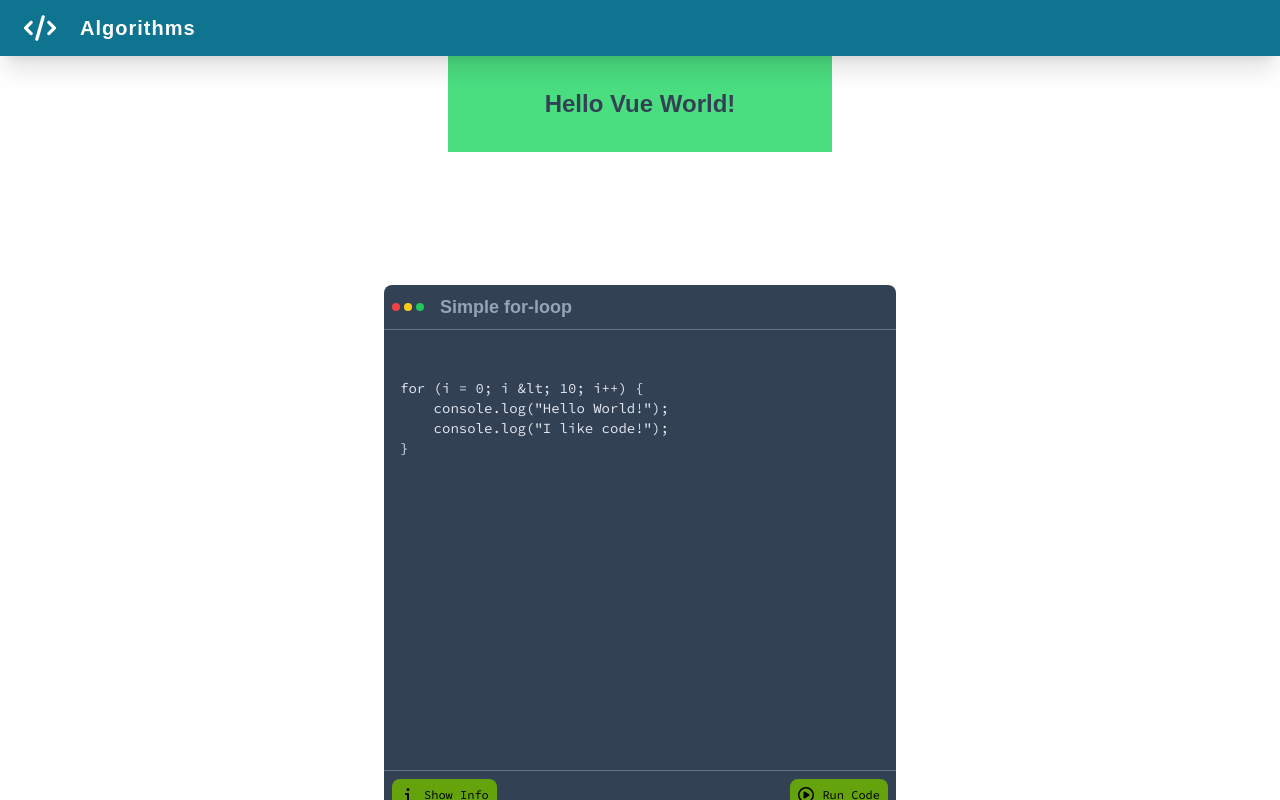
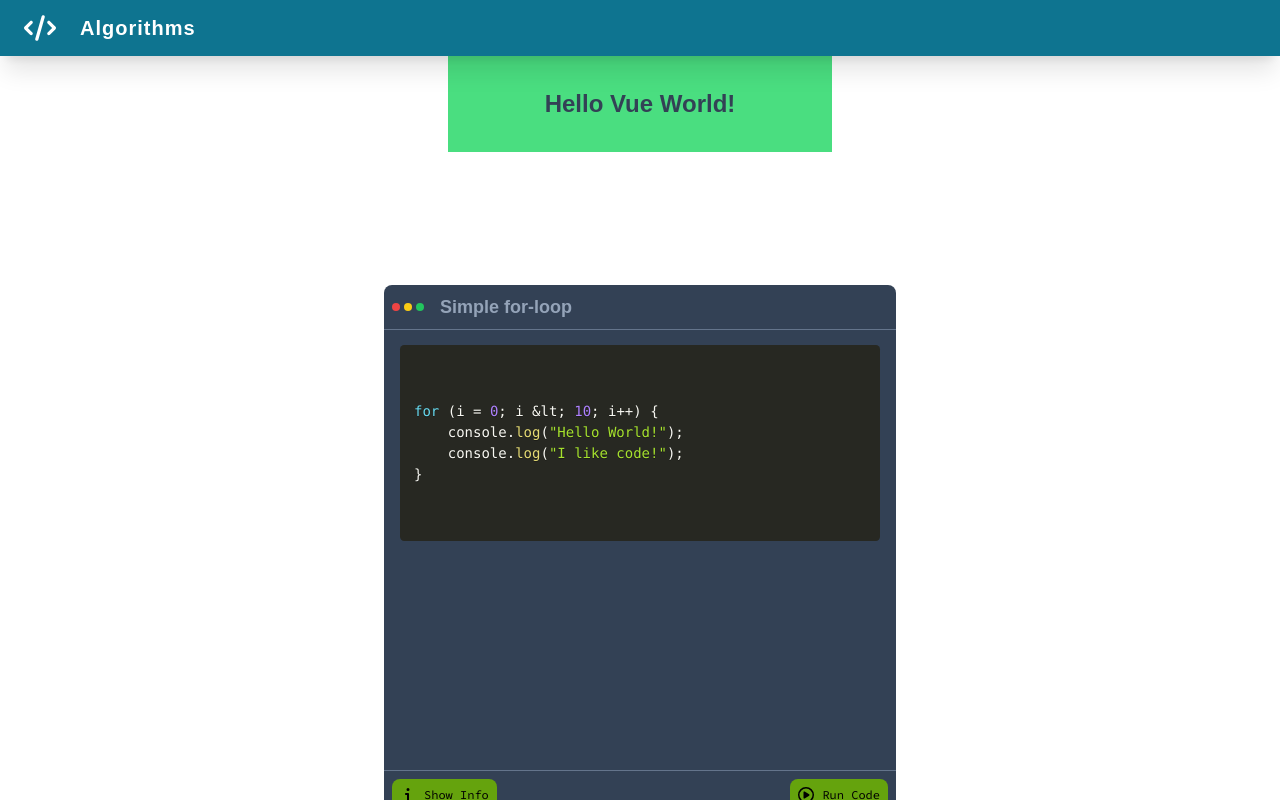
Before and after one commit to JannekS/algorithms, a Vue app: page / in a window 1280 px wide. Both pictures are taken after a click on the button "Show Code". Shown: the top 800 px of the page. Built offline with nearby package versions, Linux system fonts and the light colour scheme; a web font is replaced by a local one.

Commit message:
Added syntax highlighting with prismjs.

```diff
--- a/package.json
+++ b/package.json
@@ -14,6 +14,7 @@
   },
   "dependencies": {
     "pinia": "^2.0.32",
+    "prismjs": "^1.29.0",
     "vue": "^3.2.47",
     "vue-router": "^4.1.6"
   },
--- a/src/components/CodeCard.vue
+++ b/src/components/CodeCard.vue
@@ -33,7 +33,7 @@
                 </p>
               </div>
               <div id="code-example" class="text-xs md:text-sm" :class="displayCode">
-                <pre>
+                <pre class="language-javascript line-numbers">
                     <code class="font-mono">
                         {{ codeExample }}
                     </code>
@@ -126,6 +126,10 @@
 </template>
 
 <script>
+import Prism from 'prismjs';
+import 'prismjs/themes/prism-okaidia.css';
+// import 'prismjs/plugins/line-numbers/prism-line-numbers';
+// import 'prismjs/plugins/line-numbers/prism-line-numbers.css';
 import BaseButton from '@/components/BaseButton.vue';
 export default {
   name: 'CodeCard',
@@ -146,6 +150,9 @@ export default {
       codeExample: `\nfor (i = 0; i &lt; 10; i++) { \n\tconsole.log("Hello World!"); \n\tconsole.log("I like code!");\n}`,
     };
   },
+  mounted() {
+    Prism.highlightAll();
+  },
   methods: {
     toggleInfoCode() {
       if (this.frontContent === 'info') {
@@ -163,7 +170,7 @@ export default {
       }
     },
     runCode() {
-      console.log(forLoop);
+      // TODO: Trigger animation on the back side.
       this.cardRotate = '[transform:rotateY(180deg)]';
     },
     flipToFront() {
```
Also changed, not shown: 1 other file (tests, documents, lock files or other folders).
